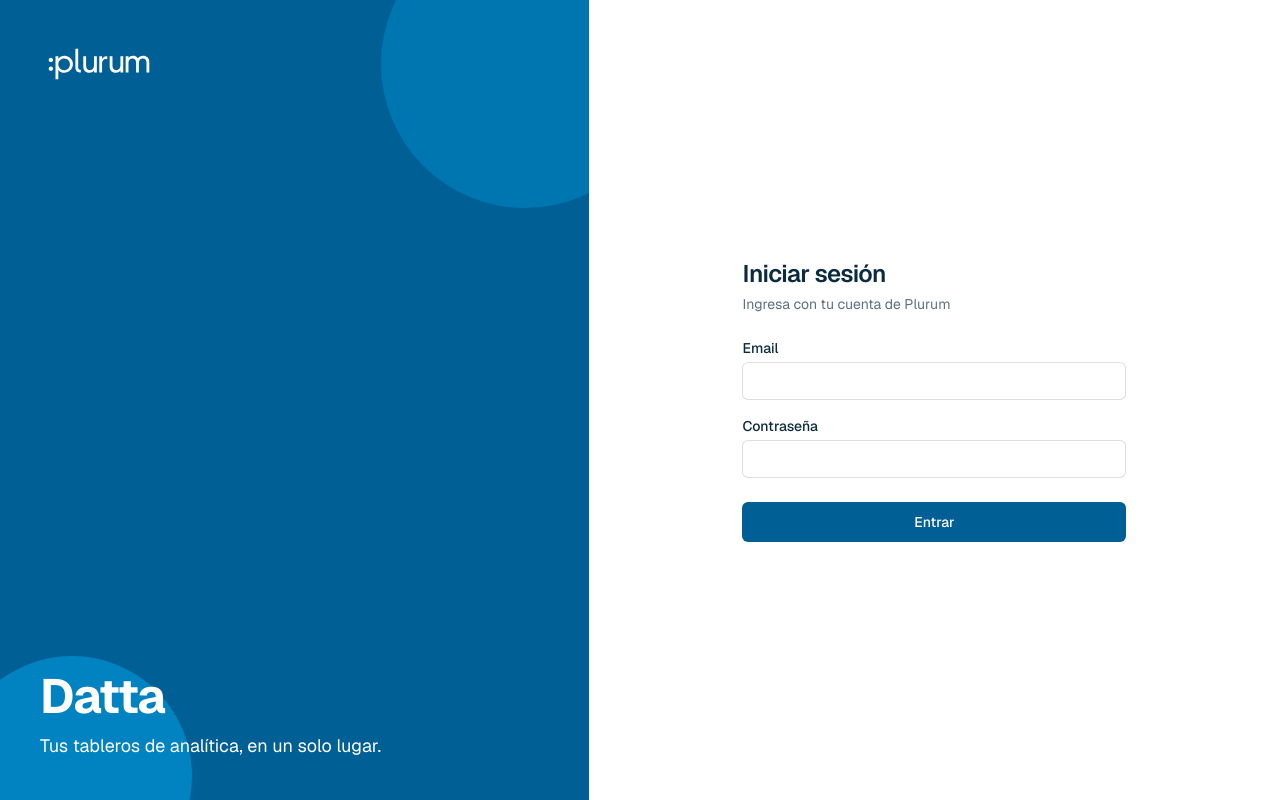
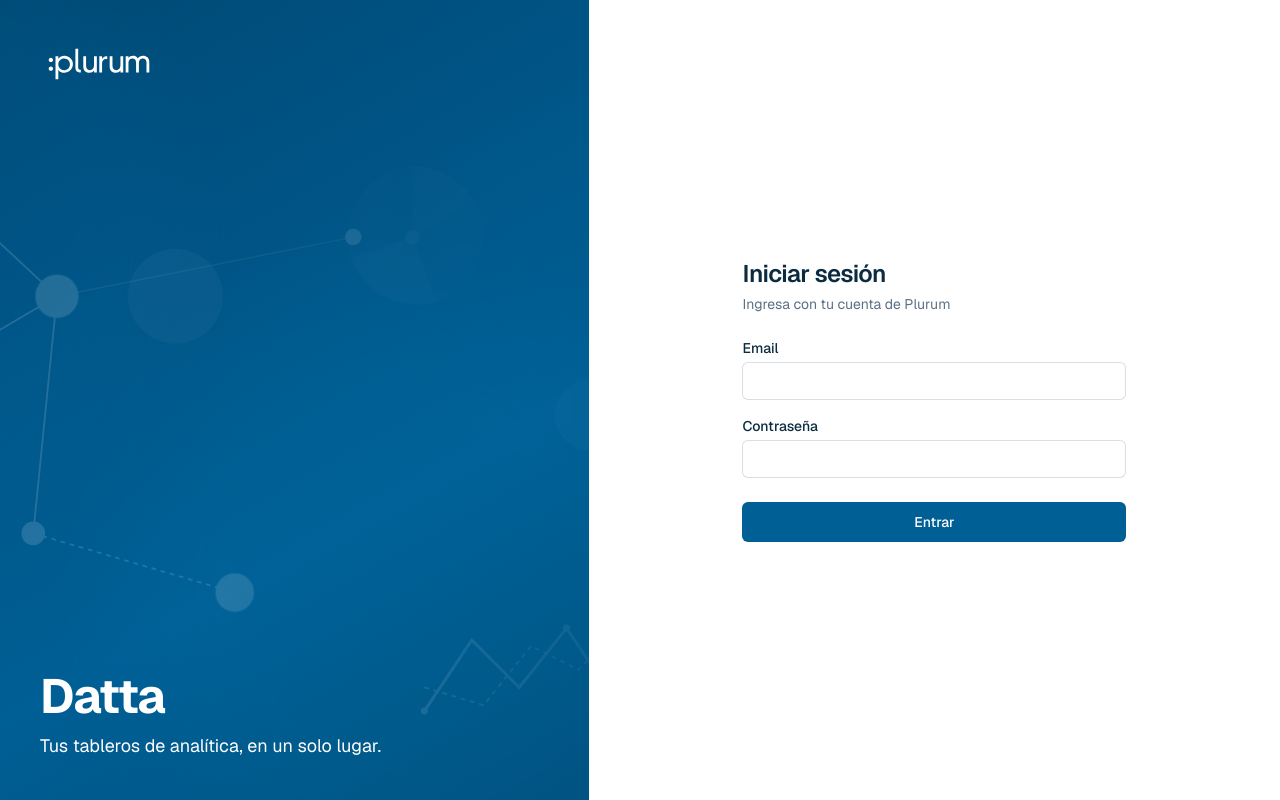
Before and after one commit to plurumconsultores/datta, a Next.js app: page /login in a window 1280 px wide. Built offline with nearby package versions, Linux system fonts and the light colour scheme.

Commit message:
Login: imagen de fondo en el panel azul

```diff
--- a/app/login/page.tsx
+++ b/app/login/page.tsx
@@ -15,10 +15,20 @@
     <div className="flex min-h-screen flex-col overflow-hidden md:flex-row">
       {/* Franja azul compacta (solo móvil) */}
       <div className="relative flex items-center gap-3 overflow-hidden bg-brand-900 px-5 py-6 md:hidden">
-        <div
+        {/* Imagen de fondo (cover) sobre el color --brand-900 */}
+        <Image
+          src="/loginazul.svg"
+          alt=""
           aria-hidden
-          className="pointer-events-none absolute -right-10 -top-10 h-32 w-32 rounded-full bg-brand-700"
+          fill
+          priority
+          unoptimized
+          sizes="100vw"
+          className="object-cover object-center"
         />
+        {/* Overlay para contraste del texto */}
+        <div aria-hidden className="absolute inset-0 bg-brand-900/40" />
+
         <Image
           src="/plurum-blanco.svg"
           alt="Plurum"
@@ -33,15 +43,19 @@
 
       {/* Columna izquierda de marca (desktop) */}
       <div className="relative hidden w-[46%] shrink-0 flex-col justify-between overflow-hidden bg-brand-900 p-10 text-white md:flex">
-        {/* Acentos planos, recortados por overflow-hidden */}
-        <div
+        {/* Imagen de fondo (cover) sobre el color --brand-900 */}
+        <Image
+          src="/loginazul.svg"
+          alt=""
           aria-hidden
-          className="pointer-events-none absolute -right-20 -top-20 h-72 w-72 rounded-full bg-brand-700"
+          fill
+          priority
+          unoptimized
+          sizes="46vw"
+          className="object-cover object-center"
         />
-        <div
-          aria-hidden
-          className="pointer-events-none absolute -bottom-24 -left-12 h-60 w-60 rounded-full bg-brand-300/40"
-        />
+        {/* Overlay azul semitransparente para asegurar contraste del texto */}
+        <div aria-hidden className="absolute inset-0 bg-brand-900/40" />
 
         <div className="relative">
           <Image
```
Also changed, not shown: public/loginazul.svg (added).
